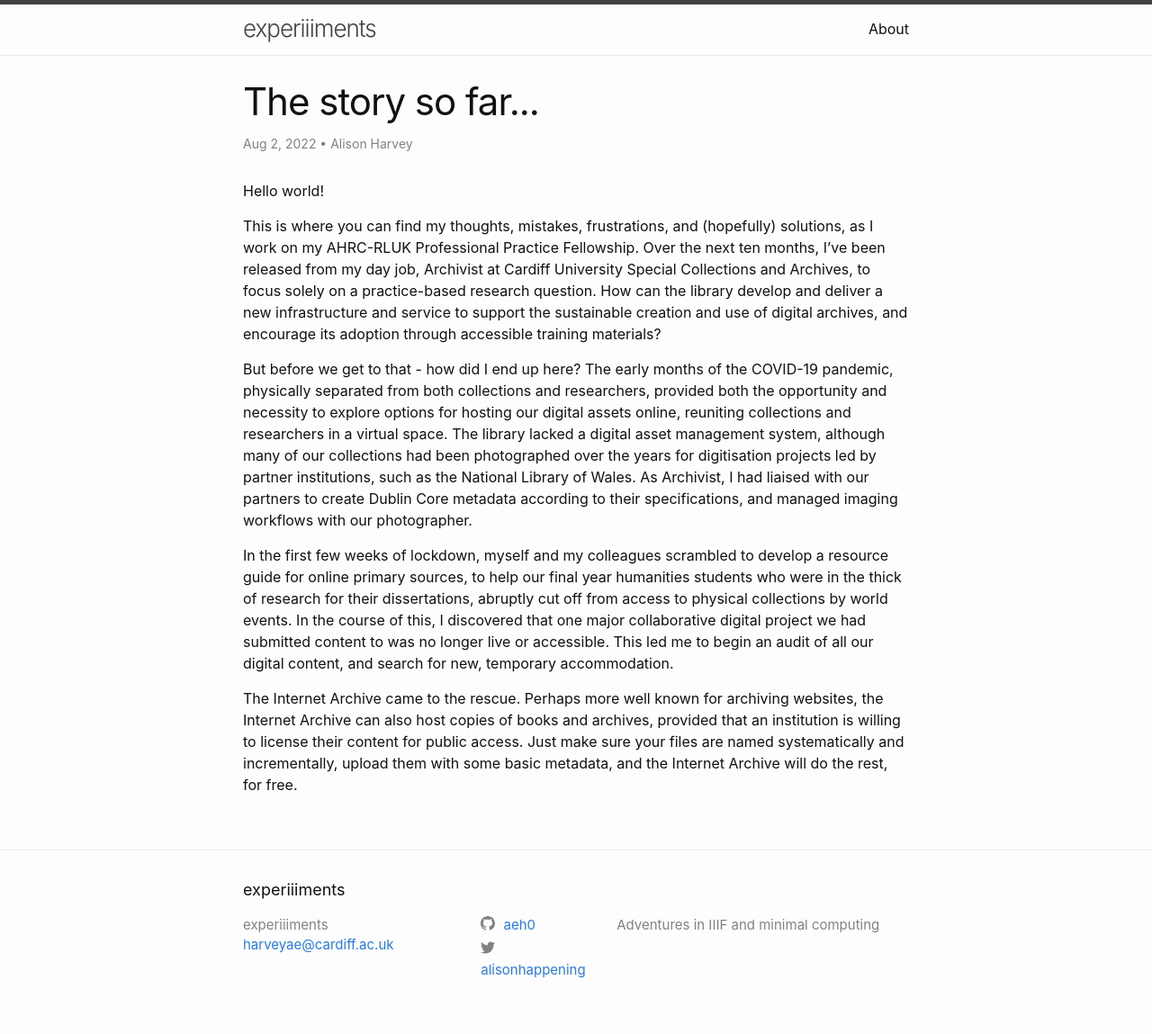
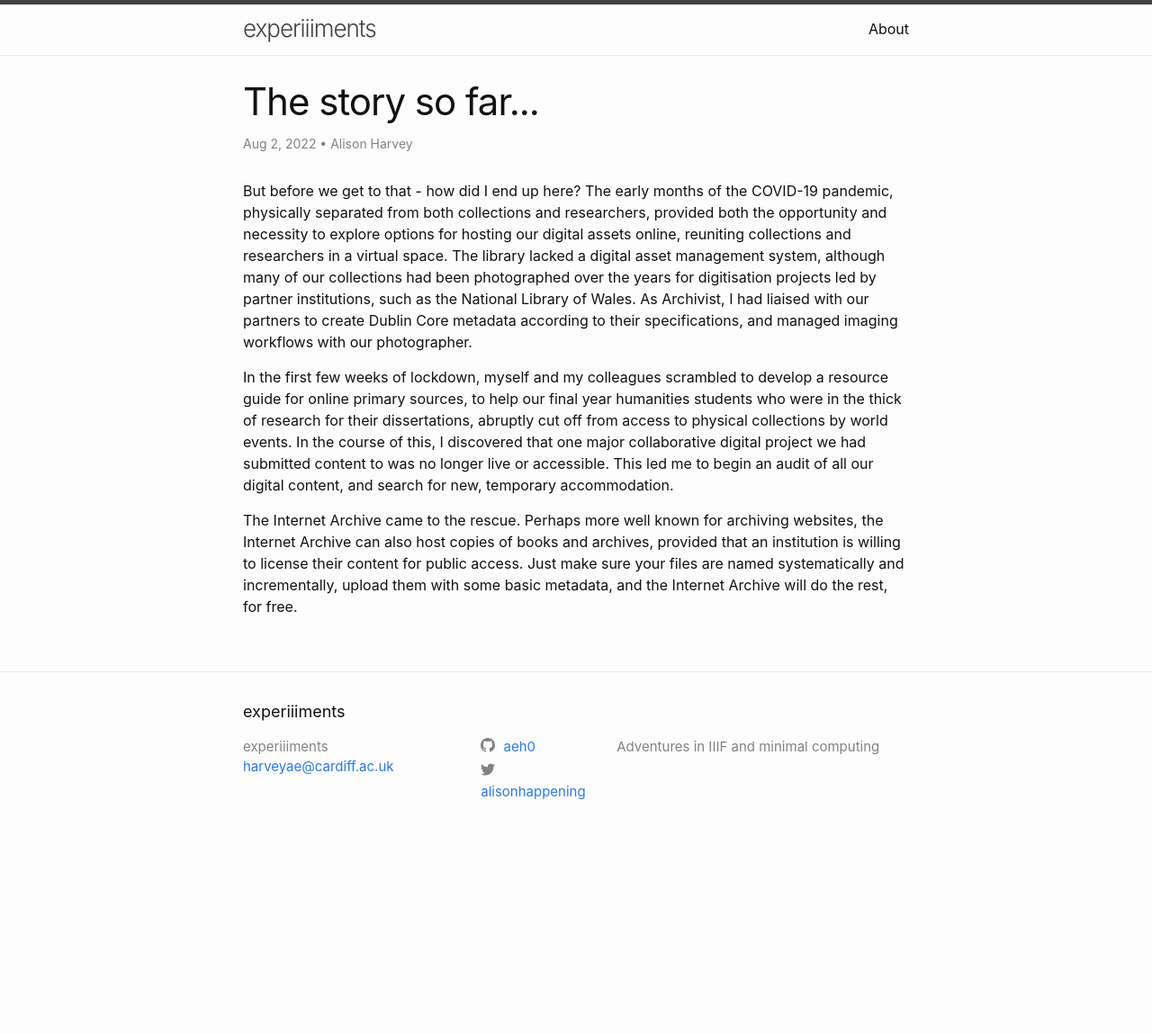
Before and after one commit to aeh0/experiiiments, a Jekyll site: the page built from _posts/2022-08-02-story-so-far.markdown, in a window 1280 px wide. Shown: the whole page at 90% size. Built offline with Jekyll 4.4.1, drawn with Linux system fonts in a browser that asks for light colours; after the commit the page ends 951 px from its top, so only the background shows below that.

Commit message:
Update post

```diff
--- a/_posts/2022-08-02-story-so-far.markdown
+++ b/_posts/2022-08-02-story-so-far.markdown
@@ -4,9 +4,7 @@ title: "The story so far..."
 author: "Alison Harvey"
 date: 2022-08-02
 ---
-Hello world!
 
-This is where you can find my thoughts, mistakes, frustrations, and (hopefully) solutions, as I work on my AHRC-RLUK Professional Practice Fellowship. Over the next ten months, I've been released from my day job, Archivist at Cardiff University Special Collections and Archives, to focus solely on a practice-based research question. How can the library develop and deliver a new infrastructure and service to support the sustainable  creation and use  of digital archives, and encourage its adoption through accessible training materials?
 
 But before we get to that - how did I end up here?
 <!--more-->
```
